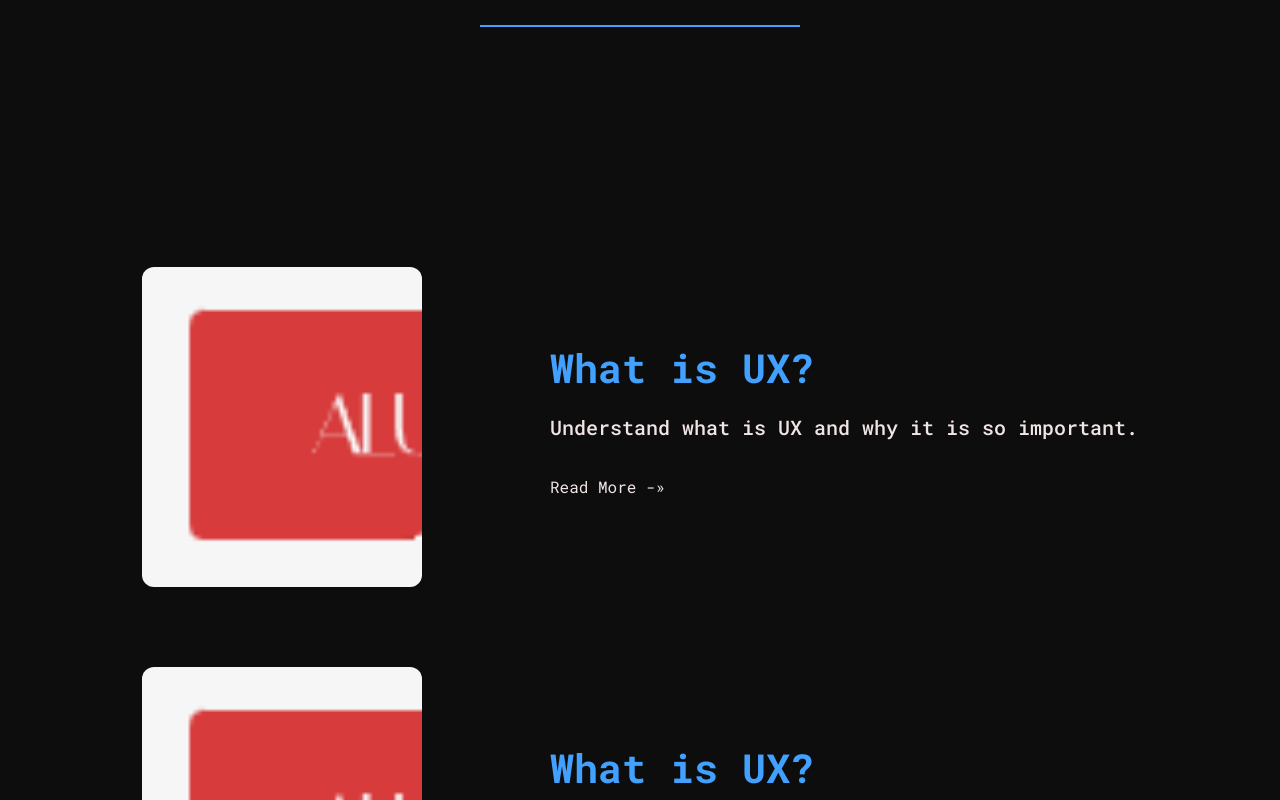
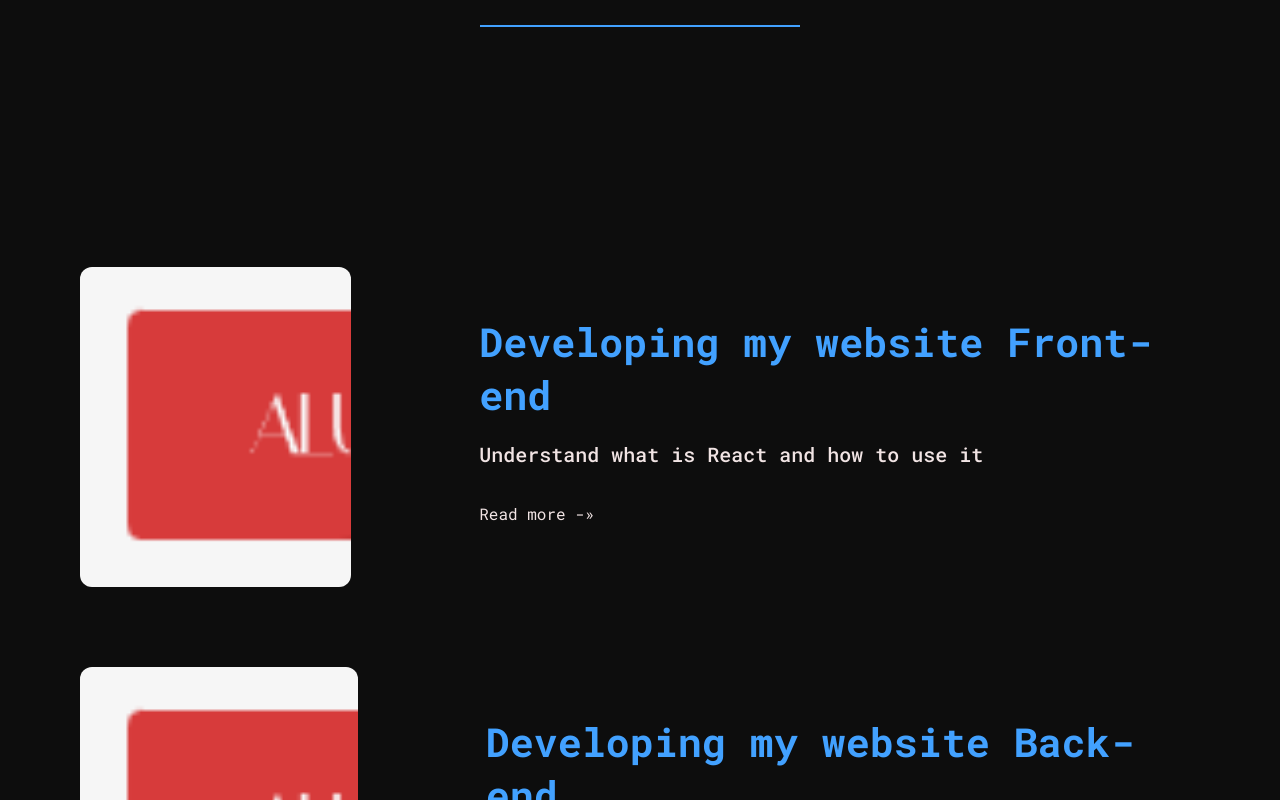
Before and after one commit to Erikrmb/Erikrmb-my-website, a React (Create React App) app: page / in a window 1280 px wide. Shown: the part 2786-3586 px from the top of the page. Built offline with nearby package versions, Linux system fonts and the light colour scheme.

Commit message:
Button now changes language

```diff
--- a/src/pages/home/index.tsx
+++ b/src/pages/home/index.tsx
@@ -7,7 +7,50 @@ import Logo from "../../components/Logo";
 import { useState } from "react";
 
 export default function Home(){
+
+
+    const englishText = {
+        "intro":"Hi! I am ",
+        "intro_occupation":", fullstack developer and web designer",
+        "short_about_me":"I am a lifelong learner who loves to explore new things on my own and apply that onto new projects.",
+        "button_send_message":"Send a message",
+        "about_me":"I'm a full stack developer who loves learning about new technologies and applying new frameworks onto different projects. Over the past 3 years, I have studied and developed my skills as a developer, until recently I started working as a freelancer. I am really interested in new projects, so if you have a project or an idea try contacting me!",
+        "featured":"Featured",
+        "project_title":["Aluroni","Voll.med API"],
+        "project_description":["Project made using React","API REST developed in Java"],
+        "button_check_it":"Check it out",
+        "button_read_more":"Read More",
+        "blog_title":["Developing my website Front-end","Developing my website Back-end"],
+        "blog_short":["Understand what is React and how to use it","Understand what is an API and how it works"],
+        "blog_read_more":"Read more",
+        "designed_by":"Website designed and developed by ErikRMB",
+    };
+    const frenchQuebecText = {
+        "intro":"Salut! Je suis ",
+        "intro_occupation":", développeur full stack et concepteur web",
+        "short_about_me":"Je suis un apprenant perpétuel qui aime explorer de nouvelles choses par moi-même et les appliquer à de nouveaux projets.",
+        "button_send_message":"Envoyer un message",
+        "about_me":"Je suis un développeur full stack qui aime apprendre de nouvelles technologies et appliquer de nouveaux frameworks sur différents projets. Au cours des 3 dernières années, j'ai étudié et développé mes compétences en tant que développeur, jusqu'à récemment où j'ai commencé à travailler en tant que freelance. Je suis vraiment intéressé par de nouveaux projets, alors si vous avez un projet ou une idée, essayez de me contacter !",
+        "featured":"En vedette",
+        "project_title":["Aluroni","API Voll.med"],
+        "project_description":["Projet réalisé avec React","API REST développée en Java"],
+        "button_check_it":"Voir le projet",
+        "button_read_more":"Lire la suite",
+        "blog_title":["Développement de mon site web Front-end","Développement de mon site web Back-end"],
+        "blog_short":["Comprendre ce qu'est React et comment l'utiliser","Comprendre ce qu'est une API et comment elle fonctionne"],
+        "blog_read_more":"Lire la suite",
+        "designed_by":"Site web conçu et développé par ErikRMB",
+        };
+        const [currentLanguage, setLanguage] = useState(englishText);
         const [color, setColor] = useState(stylesTheme.color);
+
+        function changeLanguage() {
+          if (JSON.stringify(currentLanguage) === JSON.stringify(englishText)) {
+            setLanguage(frenchQuebecText);
+          } else {
+            setLanguage(englishText);
+          }
+        }
 
         function changeColor(){
             if (color === stylesTheme.color){
@@ -15,28 +58,28 @@ export default function Home(){
             }else{
                 setColor(stylesTheme.color)
             }
+        }
 
-    }
     return(
         <body>
             <main>
             <section className={styles.container__flex}>
                 <div className={styles.container__column}>
-                    <h1 className={styles.title}>Hi! I am <span className={color}>Erik</span>, fullstack developer and web designer</h1>
+                    <h1 className={styles.title}>{currentLanguage.intro}<span className={color}>Erik</span>{currentLanguage.intro_occupation}</h1>
                     <hr></hr>
-                    <h2 className={styles.subtitle}>I am a lifelong learner who loves to explore new things on my own and apply that onto new projects.</h2>
+                    <h2 className={styles.subtitle}>{currentLanguage.short_about_me}</h2>
                     <Link className={classNames({
                         [stylesTheme.link__banner]: true,
                         [stylesTheme.link]: true,
                         [stylesTheme.link__button]:true
                     })}
-                    to="mailto:commercial@erikrmb.com">Send a message</Link>
+                    to="mailto:commercial@erikrmb.com">{currentLanguage.button_send_message}</Link>
                 </div>
                 <div className={styles.banner}>
                     <Banner></Banner>
                 </div>
             </section>
-            <button type="reset" className={styles.gaming__mode} onClick={changeColor}>Teste</button>
+            <button type="button" className={styles.gaming__mode} onClick={changeLanguage}></button>
             <section>
                 <hr className={classNames({
                         [stylesTheme.separator]: true,
@@ -46,14 +89,14 @@ export default function Home(){
                     <div>
                         <Logo></Logo>
                     </div>
-                    <p className={styles.text__aboutme}>I'm a full stack developer who loves learning about new technologies and applying new frameworks onto different projects. Over the past 3 years, I have studied and developed my skills as a developer, until recently I started working as a freelancer. I am really interested in new projects, so if you have a project or an idea try contacting me!</p>
+                    <p className={styles.text__aboutme}>{currentLanguage.about_me}</p>
                 </div>
                 <Link className={classNames({
                         [stylesTheme.link__button]: true,
                         [stylesTheme.link]: true,
                         [styles.link__aboutme]:true,
                     })}
-                    to={'/about'}>Read More</Link>
+                    to={'/about'}>{currentLanguage.button_read_more}</Link>
             </section>
             <section>
                 <hr className={stylesTheme.separator}></hr>
@@ -78,7 +121,7 @@ export default function Home(){
                         <p className={classNames({
                         [styles.portfolio__featured]: true,
                         [color]: true,
-                    })} >Featured</p>
+                    })} >{currentLanguage.featured}</p>
                         <div className={classNames({
                             [styles.portfolio__card__image]:true,
                             [styles.portfolio__card__imageAluroni]:true,
@@ -88,17 +131,17 @@ export default function Home(){
                                 <h2 className={classNames({
                         [styles.portfolio__title]: true,
                         [color]: true,
-                    })}>Aluroni</h2>
-                                <p className={styles.portfolio__text}>Project made using React</p>
+                    })}>{currentLanguage.project_title[0]}</h2>
+                                <p className={styles.portfolio__text}>{currentLanguage.project_description[0]}</p>
                             </div>
-                            <Link className={styles.portfolio__link} to='https://github.com/Erikrmb/aluroni-react-ts'>Check it out</Link>
+                            <Link className={styles.portfolio__link} to='https://github.com/Erikrmb/aluroni-react-ts'>{currentLanguage.button_check_it}</Link>
                         </div>
                     </div>
                     <div className={styles.portfolio__card}>
                         <p className={classNames({
                         [styles.portfolio__featured]: true,
                         [color]: true,
-                    })} >Featured</p>
+                    })} >{currentLanguage.featured}</p>
                         <div className={classNames({
                             [styles.portfolio__card__image]:true,
                             [styles.portfolio__card__imageAluroni]:true,
@@ -108,10 +151,10 @@ export default function Home(){
                                 <h2 className={classNames({
                         [styles.portfolio__title]: true,
                         [color]: true,
-                    })}>Voll.med API</h2>
-                                <p className={styles.portfolio__text}>API REST developed in Java</p>
+                    })}>{currentLanguage.project_title[1]}</h2>
+                                <p className={styles.portfolio__text}>{currentLanguage.project_description[1]}</p>
                             </div>
-                            <Link className={styles.portfolio__link} to='https://github.com/Erikrmb/aluroni-react-ts'>Check it out</Link>
+                            <Link className={styles.portfolio__link} to='https://github.com/Erikrmb/aluroni-react-ts'>{currentLanguage.button_check_it}</Link>
                         </div>
                     </div>
                 </div>
@@ -120,7 +163,7 @@ export default function Home(){
                         [stylesTheme.link]: true,
                         [styles.link__aboutme]:true
                     })}
-                    to={'/portfolio'}>Read More</Link>
+                    to={'/portfolio'}>{currentLanguage.button_read_more}</Link>
             </section>
             <section>
                 <hr className={stylesTheme.separator}></hr>
@@ -131,9 +174,9 @@ export default function Home(){
                                 [styles.blog__card__imageAluroni]:true,
                             })}></div>
                         <div className={styles.blog__infoBar}>
-                            <h4 className={styles.blog__infoBar__title}>What is UX?</h4>
-                            <p className={styles.blog__infoBar__text}>Understand what is UX and why it is so important.</p>
-                            <p>Read More -»</p>
+                            <h4 className={styles.blog__infoBar__title}>{currentLanguage.blog_title[0]}</h4>
+                            <p className={styles.blog__infoBar__text}>{currentLanguage.blog_short[0]}</p>
+                            <p>{currentLanguage.blog_read_more} -»</p>
                         </div>
                     </div>
                     <div className={styles.blog__card}>
@@ -142,9 +185,9 @@ export default function Home(){
                                 [styles.blog__card__imageAluroni]:true,
                             })}></div>
                         <div className={styles.blog__infoBar}>
-                            <h4 className={styles.blog__infoBar__title}>What is UX?</h4>
-                            <p className={styles.blog__infoBar__text}>Understand what is UX and why it is so important.</p>
-                            <p>Read More -»</p>
+                            <h4 className={styles.blog__infoBar__title}>{currentLanguage.blog_title[1]}</h4>
+                            <p className={styles.blog__infoBar__text}>{currentLanguage.blog_short[1]}</p>
+                            <p>{currentLanguage.blog_read_more} -»</p>
                         </div>
                     </div>
                 </div>
```
Lines whose indentation alone changed are shown as unchanged.
